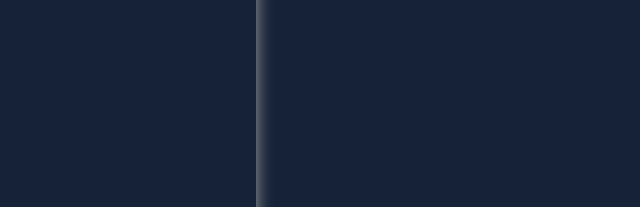
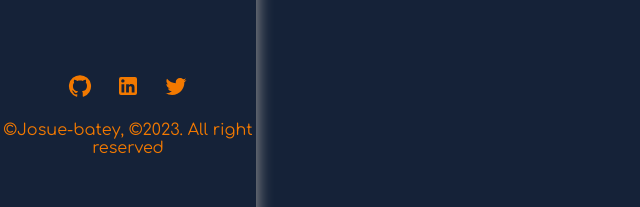
Before and after one commit to Bateyjosue/josuebatey, a React (Create React App) app: page / in a window 1280 px wide. Shown: the part 531-738 px from the top of the page, without its empty margins (0-640 px from the left). Built offline with nearby package versions, Linux system fonts and the light colour scheme.

Commit message:
Add Social Icons and footer

```diff
--- a/package.json
+++ b/package.json
@@ -3,6 +3,10 @@
   "version": "0.1.0",
   "private": true,
   "dependencies": {
+    "@emotion/react": "^11.10.6",
+    "@emotion/styled": "^11.10.6",
+    "@mui/icons-material": "^5.11.9",
+    "@mui/material": "^5.11.9",
     "@testing-library/jest-dom": "^5.16.5",
     "@testing-library/react": "^13.4.0",
     "@testing-library/user-event": "^13.5.0",
--- a/src/App.css
+++ b/src/App.css
@@ -14,6 +14,10 @@
     height: 100vh !important;
     max-height: 100%;
     box-shadow: 1px 0px 15px var(--gray-primary);
+  }
 
+  footer {
+    text-align: center;
+    margin-top: 1rem;
   }
 }
--- a/src/App.js
+++ b/src/App.js
@@ -2,12 +2,15 @@ import { Outlet } from 'react-router-dom';
 import './App.css';
 import Navigation from './Components/navigation/Navigation';
 import Profile from './Components/profile/Profile';
+import SocialHandles from './Components/socialHandles/SocialHandles'
 function App() {
   return (
     <div className="App">
       <div className="sidebar">
         <Profile />
         <Navigation/>
+        <SocialHandles />
+        <footer>&copy;Josue-batey, &copy;2023. All right reserved </footer>
       </div>
       <main>
         <Outlet/>
--- /dev/null
+++ b/src/Components/socialHandles/SocialHandles.jsx
@@ -0,0 +1,18 @@
+import React from 'react';
+import GitHubIcon from '@mui/icons-material/GitHub';
+import TwitterIcon from '@mui/icons-material/Twitter';
+import LinkedInIcon from '@mui/icons-material/LinkedIn';
+
+import './socialHandles.css';
+
+const SocialHandles = () => {
+  return (
+    <ul className="social-icons">
+      <li><a href="#"><GitHubIcon/></a></li>
+      <li><a href="#"><LinkedInIcon/></a></li>
+      <li><a href="#twitter"><TwitterIcon/></a></li>
+    </ul>
+  )
+}
+
+export default SocialHandles
--- /dev/null
+++ b/src/Components/socialHandles/socialHandles.css
@@ -0,0 +1,22 @@
+
+@media screen and  (min-width: 768px) {
+  .social-icons {
+    width: 100%;
+    display:flex;
+    gap: 1.5rem;
+    list-style: none;
+    align-items: center;
+    justify-content: center;
+    margin-top:5rem;
+  }
+
+  .social-icons li a {
+    color: var(--color-primary);
+    font-size: 2rem;
+  }
+
+  .social-icons li a:hover {
+    color: var(--gray-primary);
+
+  }
+}
```
Also changed, not shown: 1 other file (tests, documents, lock files or other folders).
